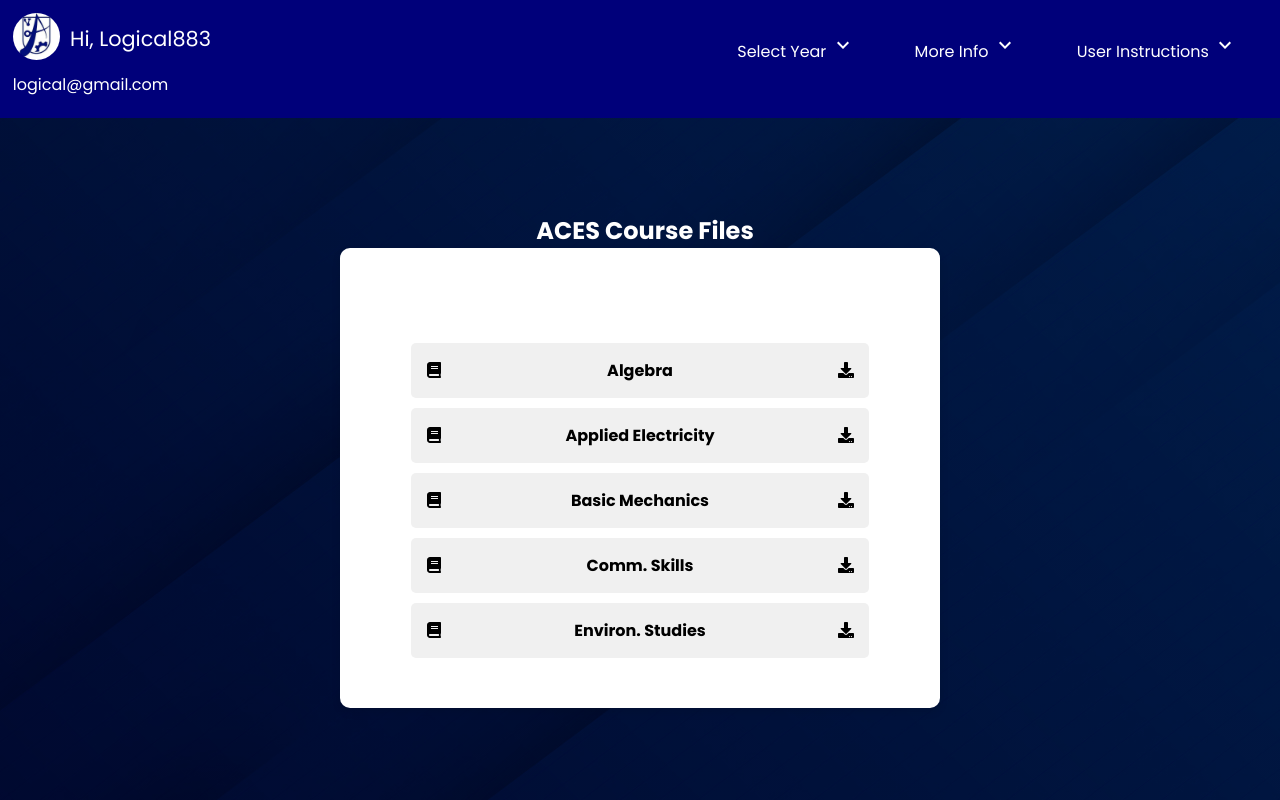
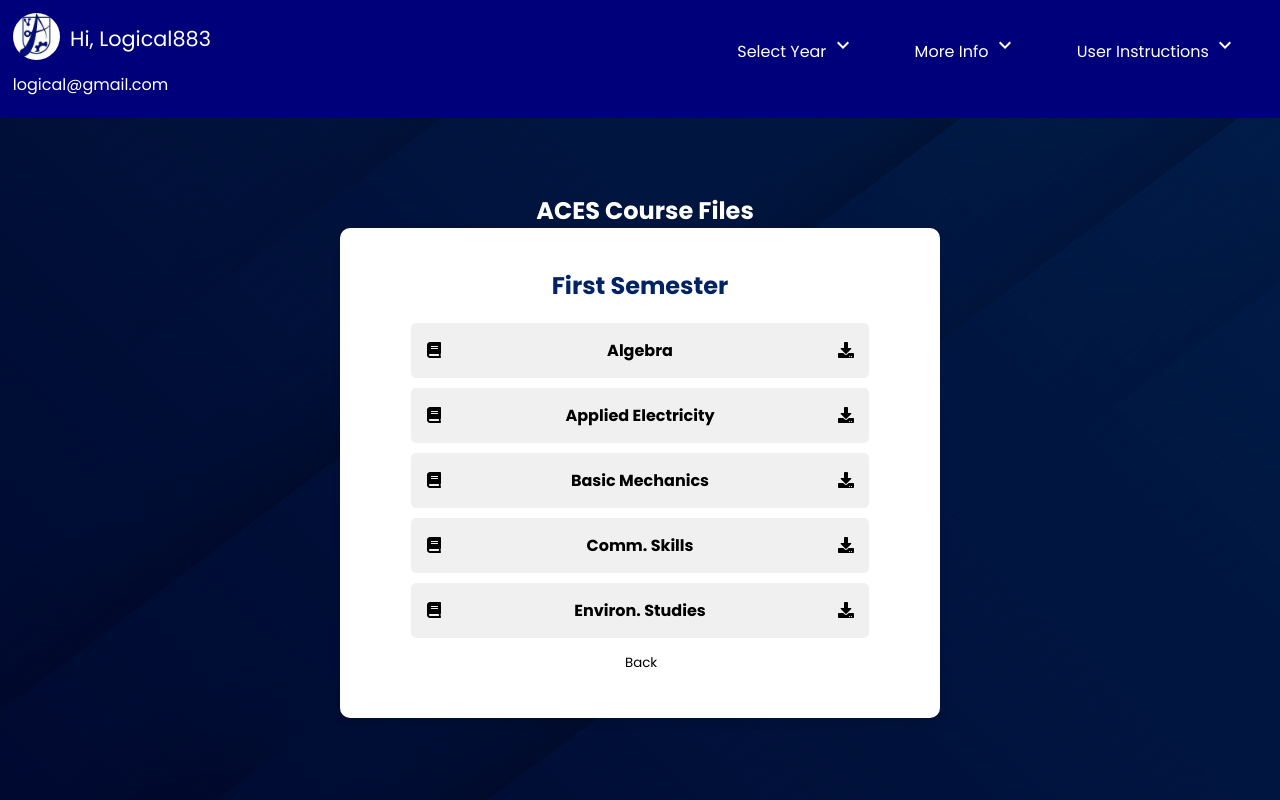
Before and after one commit to acesknust/cbet-resource-hub-frontend, a React (Create React App) app: page /CourseFiles in a window 1280 px wide. Built offline with nearby package versions, Linux system fonts and the light colour scheme.

Commit message:
add back button

```diff
--- a/src/pages/CourseFiles.js
+++ b/src/pages/CourseFiles.js
@@ -1,5 +1,6 @@
-import React from 'react';
+import React from "react";
 import '../styles/coursefiles.css';
+import { Link } from "react-router-dom";
 import { FaBook, FaDownload } from 'react-icons/fa';
 import Navbar from '../components/Navbar';
 
@@ -26,6 +27,13 @@
             </li>
           ))}
         </ul>
+        <Link
+          to="/Home"
+          style={{ textDecoration: "None", textAlign:"center"}}
+          className="go-back"
+        >
+          <button style={{ background:"inherit", border:"none", color:"#000" }} className='go-back-icon'>Back</button>
+        </Link>
     </div>
   </div>
   </>
--- a/src/pages/landingpage.jsx
+++ b/src/pages/landingpage.jsx
@@ -30,6 +30,7 @@
                <Link
                  to="/SignUp"
                  style={{ textDecoration: "None", textAlign:"center"}}
+                 className="login-button"
                >
                  <button style={{ background:"inherit", border:"none", color:"white" }}>Sign Up</button>
                </Link>
--- a/src/styles/coursefiles.css
+++ b/src/styles/coursefiles.css
@@ -10,7 +10,7 @@
 
 .cf-heading {
     color: #ffffff;
-    margin-top: 100px;
+    margin-top: 90px;
     margin-left: 10px;
     padding: 0 20px;
     text-align: left;
@@ -77,6 +77,21 @@
 color: #002366;
 }
 
+.go-back {
+  position: inherit;
+  width: 30px;
+  height: 30px;
+  bottom: 12%;
+}
+
+.go-back-icon {
+  color: #ffffff;
+  width: 30px;
+  height: 30px;
+  padding: 0;
+  margin: 0;
+}
+
 @media (min-width: 1058px) {
     .cf-container {
       padding-top: 20px;
@@ -130,10 +145,102 @@
         .cf-content i {
         color: #002366;
         }
+
+        .go-back {
+          /* position: absolute; */
+          position: static;
+          width: 30px;
+          height: 30px;
+          /* top: 20%;
+          left: 2%; */
+        }
+
+        .go-back-icon {
+          color: #ffffff;
+          width: 30px;
+          height: 30px;
+          padding: 0;
+          margin: 0;
+        }
   }
 
 
   @media (min-width: 902px) {
+    .cf-container {
+      padding-top: 20px;
+      justify-content: center;
+    }
+
+    .cf-content {
+      width: 60%;
+      max-width: 600px;
+      height: auto;
+      border-radius: 10px;
+      box-shadow: 0 4px 8px rgba(0, 0, 0, 0.1);
+      position: relative;
+      bottom: auto;
+      padding: 40px;
+    }
+
+    .cf-content h2 {
+        /* position: static; */
+        color: #002366;
+        margin-bottom: 20px;
+        }
+
+        .cf-content ul {
+            position: static;
+            list-style: none;
+            text-align: center;
+            width: 100%;
+            padding: 0;
+            margin: auto;
+
+            }
+
+            .cf-content li {
+            background-color: #f0f0f0;
+            width: calc(90% - 10px);
+            margin-bottom: 10px;
+            padding: 15px;
+            display: flex;
+            justify-content: space-between;
+            align-items: center;
+            border-radius: 5px;
+            transition: background-color 0.3s ease;
+            margin-left: auto;
+            margin-right: auto;
+            }
+
+        .cf-content li:hover {
+        background-color: #e0e0e0;
+        }
+
+        .cf-content i {
+        color: #002366;
+        }
+
+        .go-back {
+          /* position: absolute; */
+          position: static;
+          width: 30px;
+          height: 30px;
+          /* top: 20%;
+          left: 2%; */
+        }
+
+        .go-back-icon {
+          color: #ffffff;
+          width: 30px;
+          height: 30px;
+          padding: 0;
+          margin: 0;
+        }
+
+  }
+
+
+  @media (min-width: 608px) {
     .cf-container {
       padding-top: 20px;
       justify-content: center;
@@ -188,62 +295,20 @@
         color: #002366;
         }
 
-  }
-
-
-  @media (min-width: 608px) {
-    .cf-container {
-      padding-top: 20px;
-      justify-content: center;
-    }
-
-    .cf-content {
-      width: 60%;
-      max-width: 600px;
-      height: auto;
-      border-radius: 10px;
-      box-shadow: 0 4px 8px rgba(0, 0, 0, 0.1);
-      position: relative;
-      bottom: auto;
-      padding: 40px;
-    }
-
-    .cf-content h2 {
-        position: static;
-        /* color: #002366; */
-        color: white;
-        margin-bottom: 20px;
+        .go-back {
+          /* position: absolute; */
+          position: static;
+          width: 30px;
+          height: 30px;
+          /* top: 20%;
+          left: 2%; */
         }
 
-        .cf-content ul {
-            position: static;
-            list-style: none;
-            text-align: center;
-            width: 100%;
-            padding: 0;
-            margin: auto;
-
-            }
-
-            .cf-content li {
-            background-color: #f0f0f0;
-            width: calc(90% - 10px);
-            margin-bottom: 10px;
-            padding: 15px;
-            display: flex;
-            justify-content: space-between;
-            align-items: center;
-            border-radius: 5px;
-            transition: background-color 0.3s ease;
-            margin-left: auto;
-            margin-right: auto;
-            }
-
-        .cf-content li:hover {
-        background-color: #e0e0e0;
-        }
-
-        .cf-content i {
-        color: #002366;
+        .go-back-icon {
+          color: #ffffff;
+          width: 30px;
+          height: 30px;
+          padding: 0;
+          margin: 0;
         }
   }
--- a/src/styles/landingPage.css
+++ b/src/styles/landingPage.css
@@ -49,6 +49,11 @@
 .content button:hover,i:hover{
   background: #3498db;
 }
+
+.login-button:hover {
+  background-color: #3498db;
+}
+
 .content .logos{
   display: flex;
 
```
